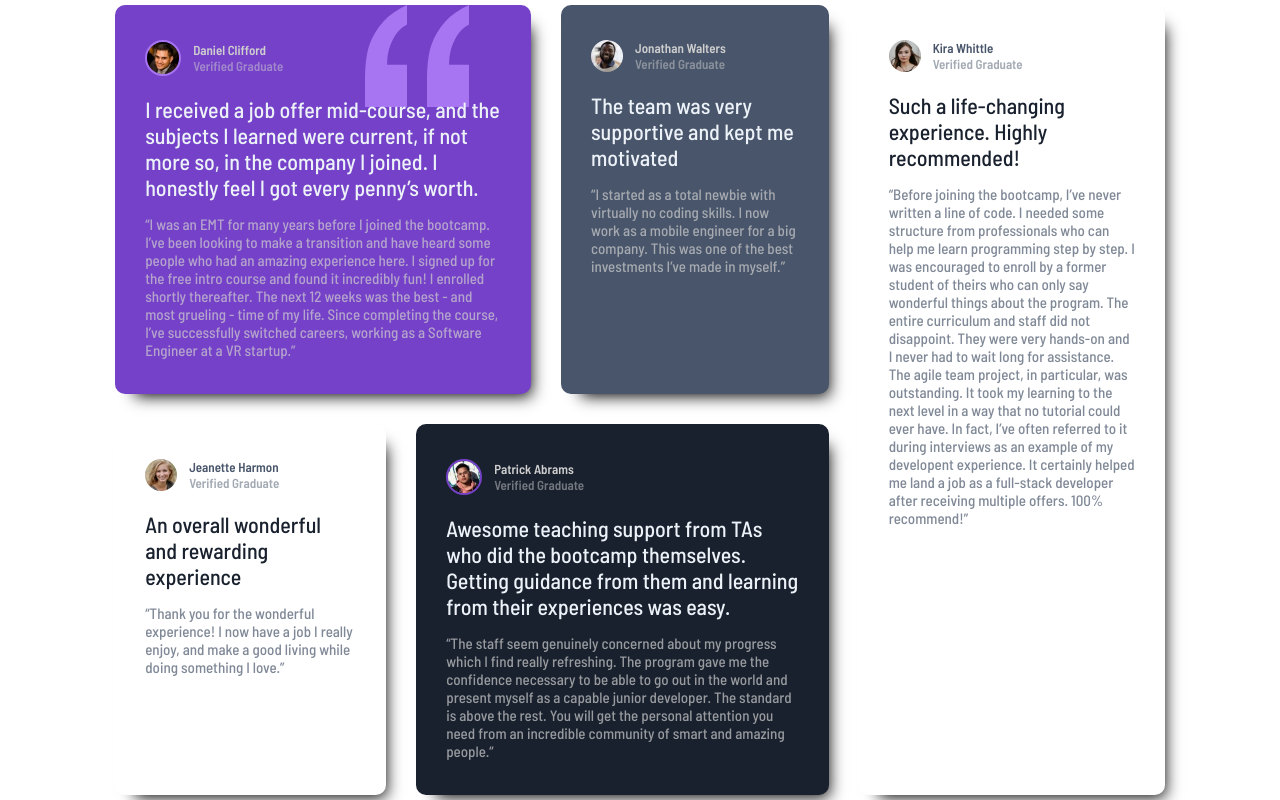
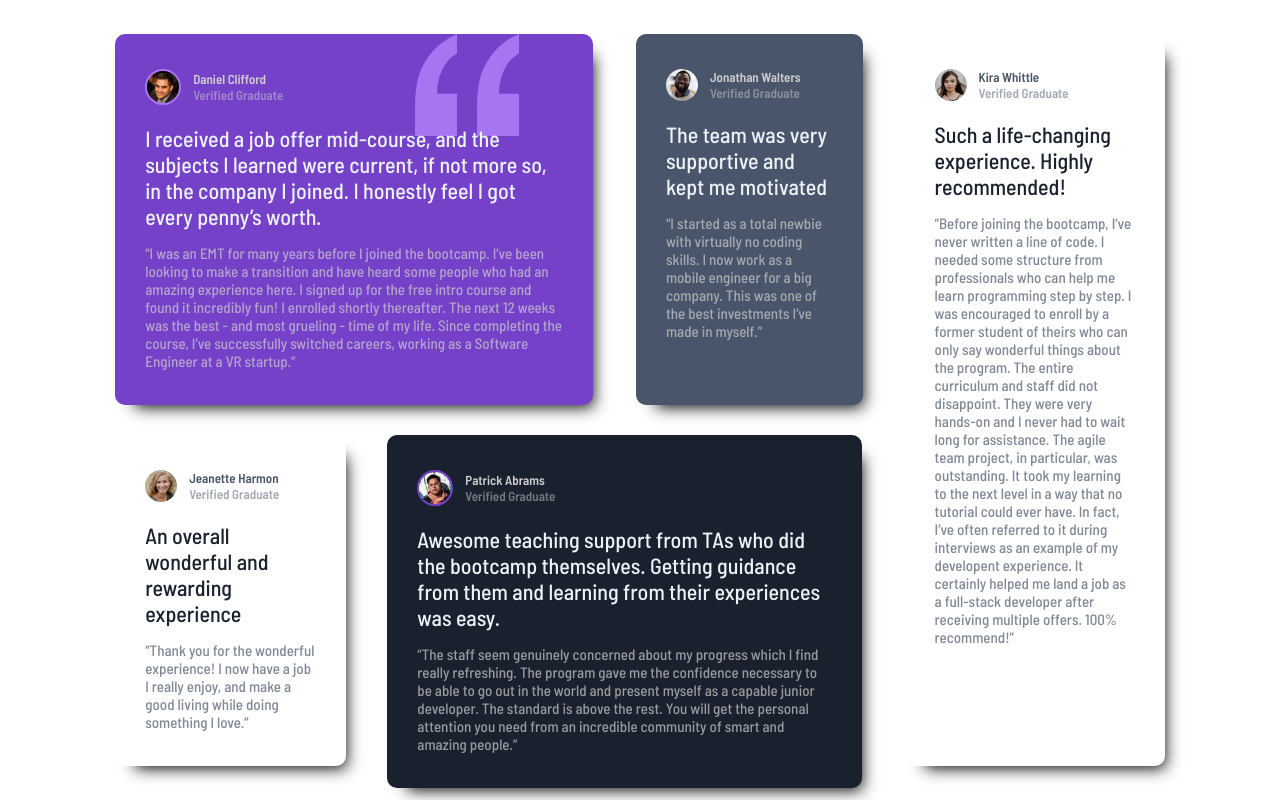
Before and after one commit to Yasmim-Coimbra/testimonials-grid-section, a plain HTML site: page index.html in a window 1280 px wide. Drawn offline with Linux system fonts and the light colour scheme.

Commit message:
fix: fixed grid layout bug

```diff
--- a/src/css/style.css
+++ b/src/css/style.css
@@ -11,9 +11,10 @@ main {
 
 main .container {
     display: grid;
+    position: relative;
     grid-template-areas:
-    "daniel daniel jonathan kira"
-    "jeanette patrick patrick kira";
+        "daniel daniel jonathan kira"
+        "jeanette patrick patrick kira";
     grid-gap: 30px;
     width: 82%;
 }
@@ -63,6 +64,7 @@ main .container .card .profile-info {
 main .container .card.daniel {
     grid-area: daniel;
     background: url(../images/bg-pattern-quotation.svg) 80% 0 no-repeat var(--primary-violet);
+
     img {
         box-sizing: content-box;
         border: 2px solid #A775F1;
@@ -72,11 +74,12 @@ main .container .card.daniel {
 main .container .card.jonathan {
     grid-area: jonathan;
     background-color: var(--primary-dark-grayish-blue);
+    margin-left: 28%;
 }
 
 main .container .card.kira {
     grid-area: kira;
-    background-color: var(--white);
+    margin-left: 15%;
 }
 
 main .container .card.jeanette {
@@ -86,11 +89,25 @@ main .container .card.jeanette {
 
 main .container .card.patrick {
     grid-area: patrick;
+    position: absolute;
+    left: -7%;
     background-color: var(--primary-dark-blackish-blue);
+
     img {
         box-sizing: content-box;
         border: 2px solid var(--primary-violet);
     }
+}
+
+main .container .card.daniel,
+main .container .card.patrick {
+    width: 115%;
+}
+
+main .container .card.jonathan,
+main .container .card.jeanette,
+main .container .card.kira {
+    width: 85%;
 }
 
 main .container .card.daniel .profile-info h2,
@@ -98,17 +115,20 @@ main .container .card.jonathan .profile-info h2,
 main .container .card.patrick .profile-info h2 {
     color: var(--neutral-light-gray);
 }
+
 main .container .card.daniel .profile-info h3,
 main .container .card.jonathan .profile-info h3,
 main .container .card.patrick .profile-info h3 {
     color: var(--neutral-light-gray-50);
 }
+
 main .container .card.daniel .testimonial p:first-child,
 main .container .card.jonathan .testimonial p:first-child,
 main .container .card.patrick .testimonial p:first-child {
     color: var(--neutral-light-grayish-blue);
     margin-bottom: 15px;
 }
+
 main .container .card.daniel .testimonial p:nth-child(2),
 main .container .card.jonathan .testimonial p:nth-child(2),
 main .container .card.patrick .testimonial p:nth-child(2) {
@@ -119,15 +139,18 @@ main .container .card.jeanette .profile-info h2,
 main .container .card.kira .profile-info h2 {
     color: var(--primary-dark-grayish-blue);
 }
+
 main .container .card.jeanette .profile-info h3,
 main .container .card.kira .profile-info h3 {
     color: var(--primary-dark-grayish-blue-50);
 }
+
 main .container .card.jeanette .testimonial p:first-child,
 main .container .card.kira .testimonial p:first-child {
     color: var(--primary-dark-blackish-blue);
     margin-bottom: 15px;
 }
+
 main .container .card.jeanette .testimonial p:nth-child(2),
 main .container .card.kira .testimonial p:nth-child(2) {
     color: var(--primary-dark-grayish-blue-70);
```
